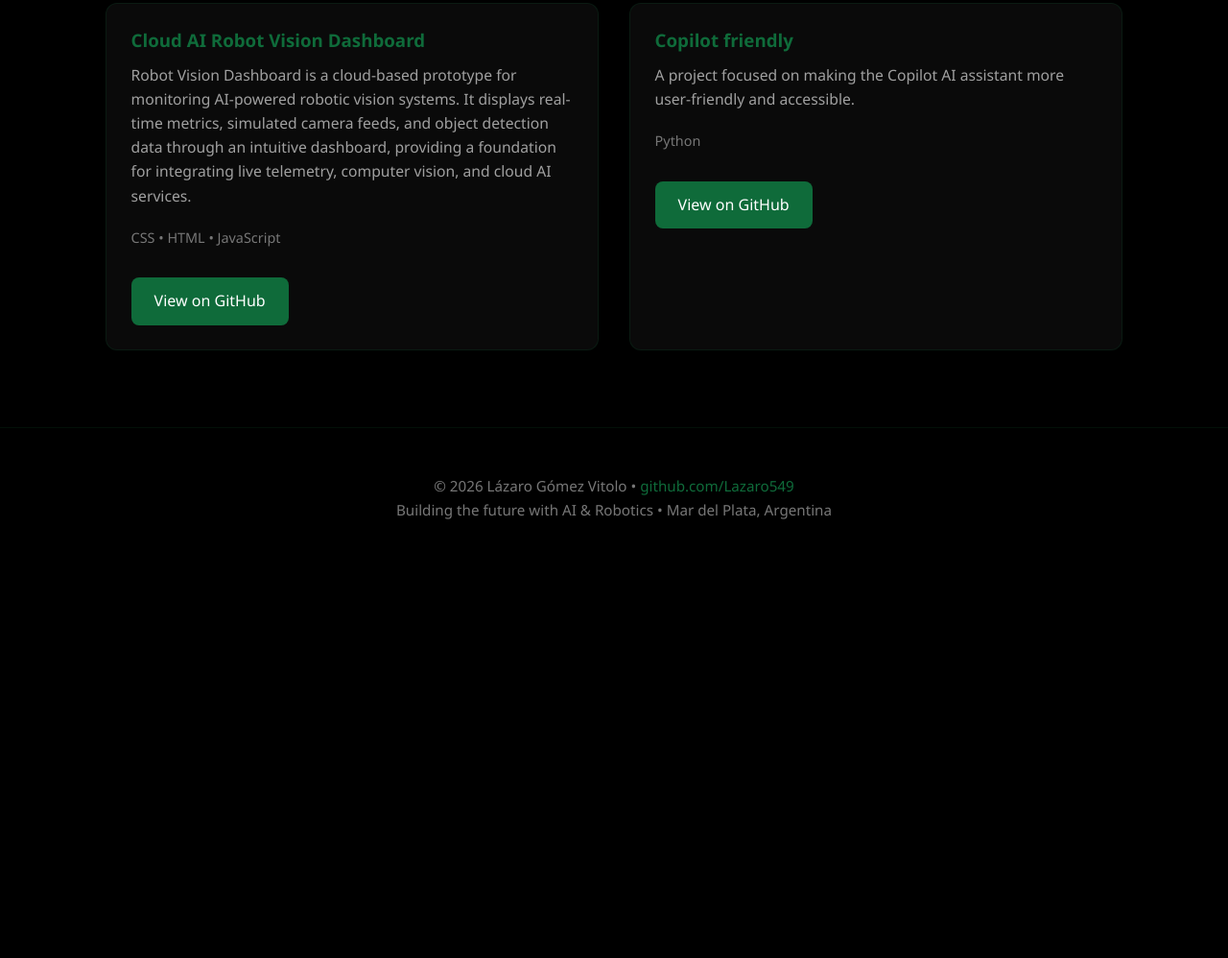
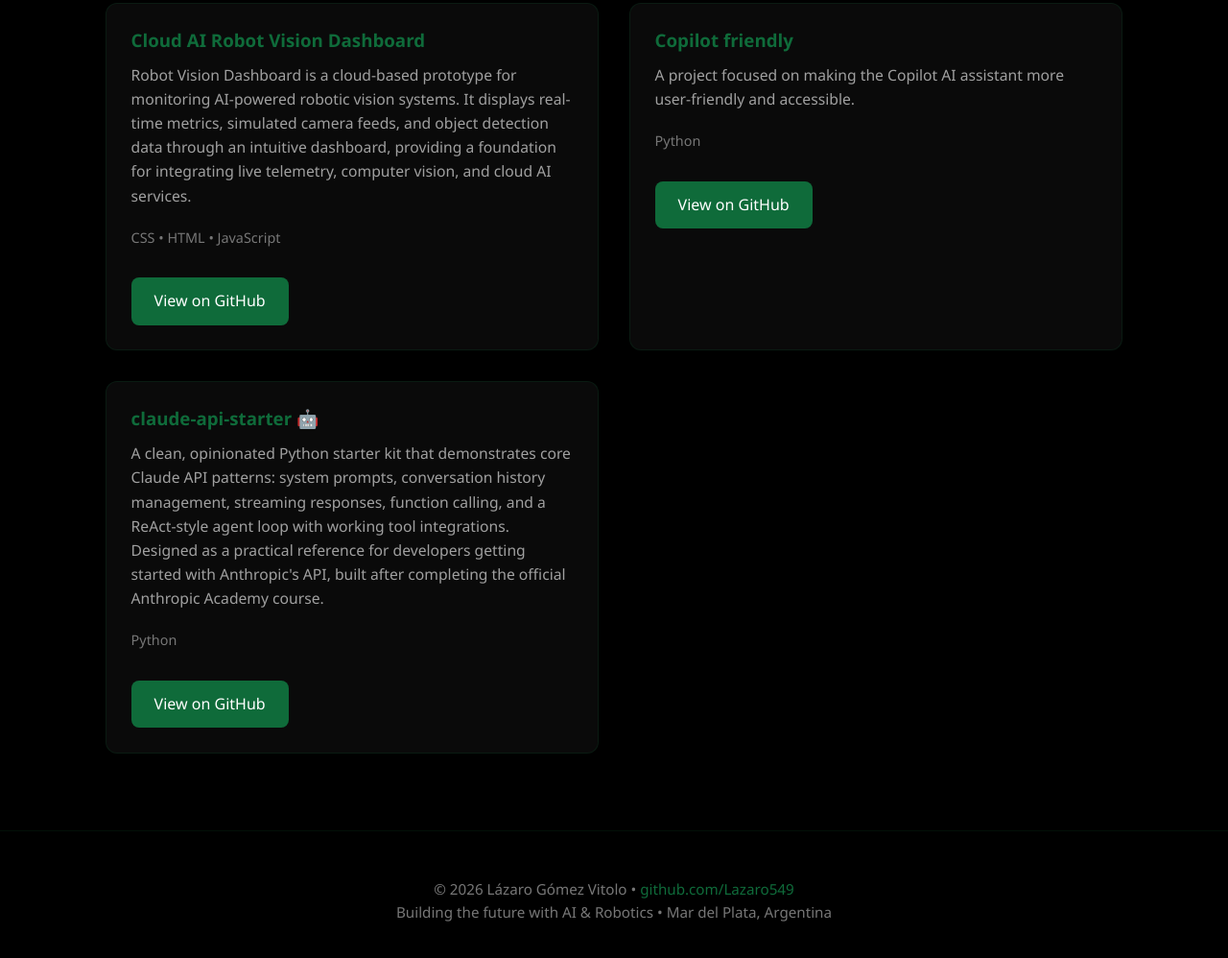
Before and after one commit to Lazaro549/Portafolio, a plain HTML site: page index.html in a window 1280 px wide. Shown: the part 6429-7427 px from the top of the page at 96% size. Before the commit the page ends 7020 px from the top, so only its background shows below. Drawn offline with Linux system fonts and the light colour scheme.

Commit message:
Add files via upload

```diff
--- a/index.html
+++ b/index.html
@@ -545,6 +545,13 @@
            <div class="meta">Python </div>
            <a href="https://github.com/Lazaro549/Copilot-friendly" class="btn" target="_blank">View on GitHub</a>
         </div>
+
+        <div class="project-card">
+           <h3>claude-api-starter 🤖</h3>
+           <p>A clean, opinionated Python starter kit that demonstrates core Claude API patterns: system prompts, conversation history management, streaming responses, function calling, and a ReAct-style agent loop with working tool integrations. Designed as a practical reference for developers getting started with Anthropic's API, built after completing the official Anthropic Academy course.</p>
+           <div class="meta">Python </div>
+           <a href="https://github.com/Lazaro549/claude-api-starter" class="btn" target="_blank">View on GitHub</a>
+        </div>
       </div>
     </div>
   </section>
```
